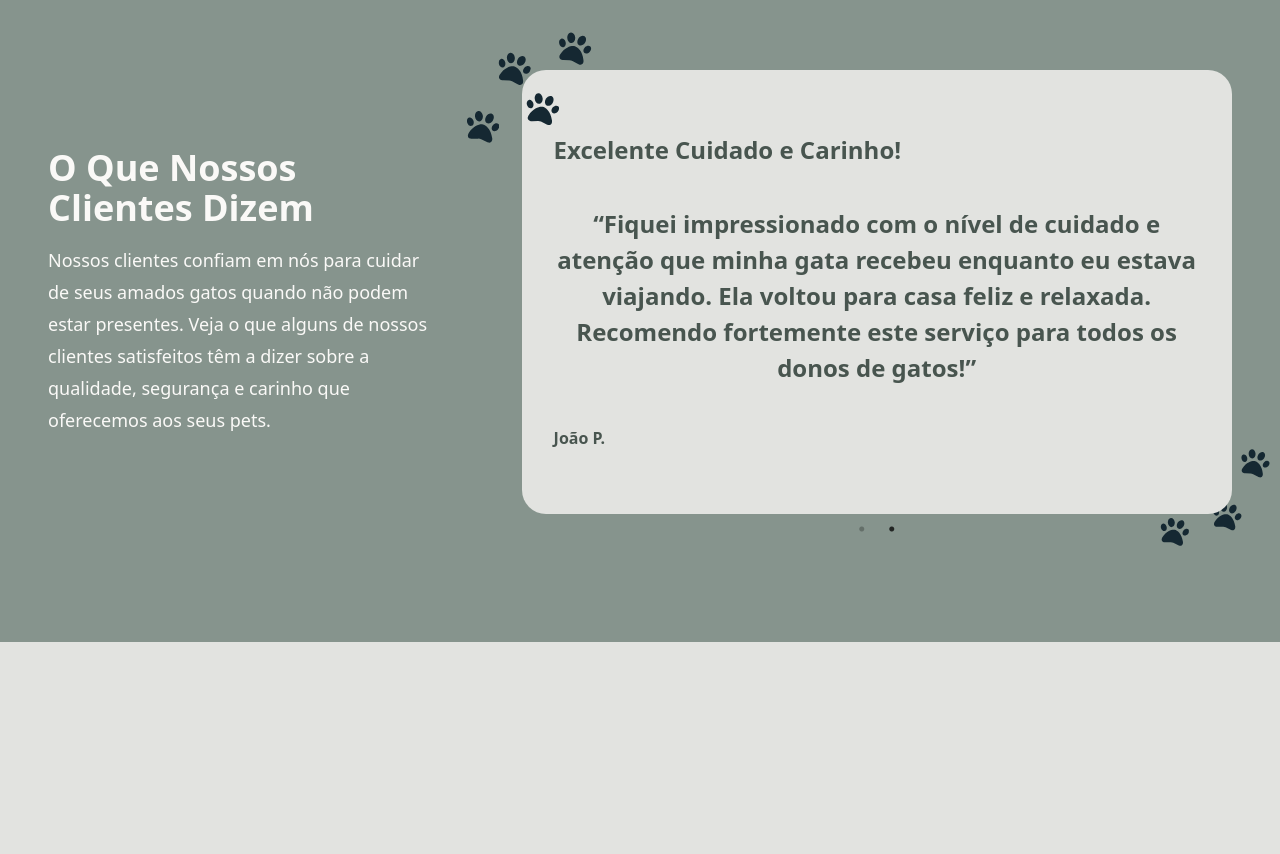
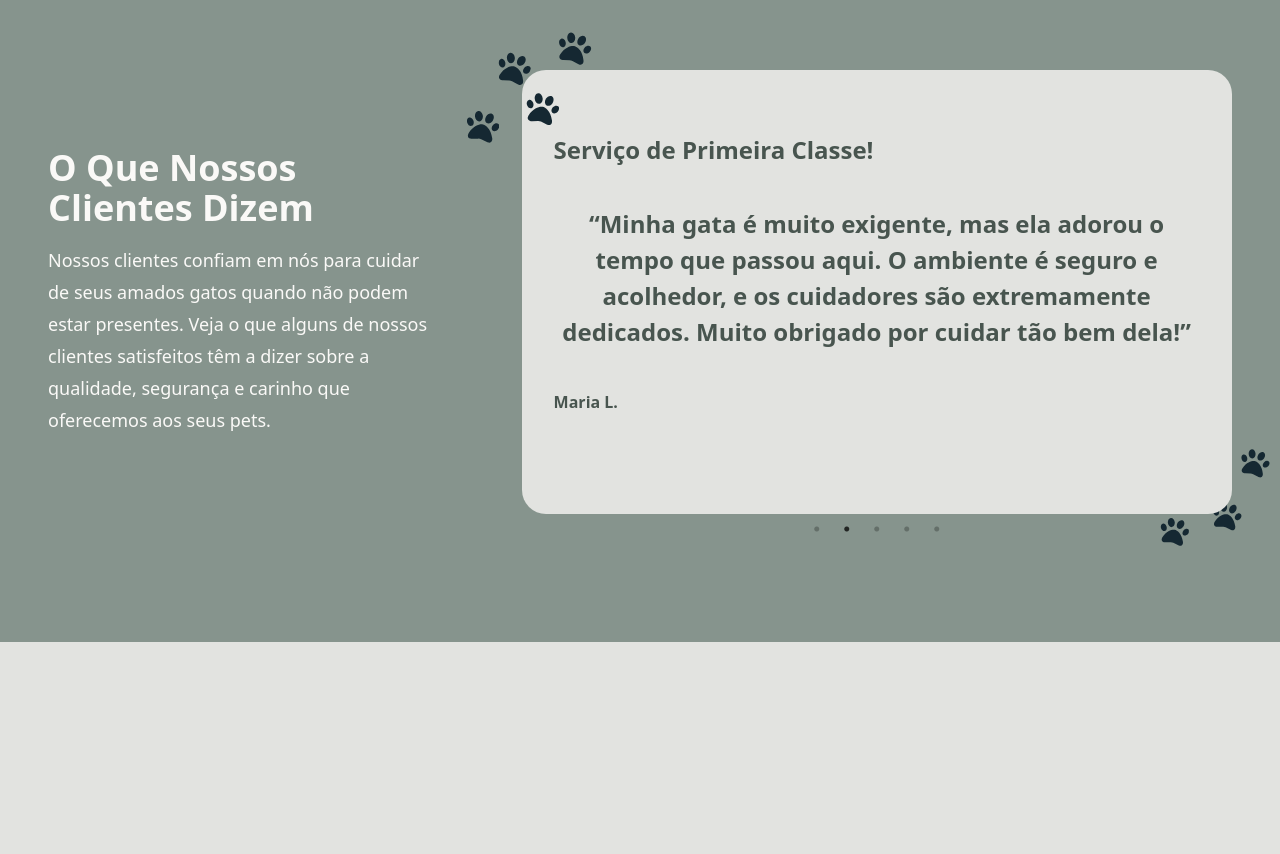
Before and after one commit to steph-cs/pet-care-react, a React (Vite) app: page / in a window 1280 px wide. Shown: the part 2480-3334 px from the top of the page. Built offline with nearby package versions, Linux system fonts and the light colour scheme.

Commit message:
✨ feat: testimonials data

```diff
--- a/src/components/Testimonials.tsx
+++ b/src/components/Testimonials.tsx
@@ -2,7 +2,6 @@ import Testimonial from '../fragments/Testimonial'
 
 import Slider from 'react-slick'
 
-export default function Testimonials() {
 const testimonials = [
   {
     title: 'Excelente Cuidado e Carinho!',
@@ -11,10 +10,24 @@ export default function Testimonials() {
     stars: 0,
   },
   {
-      title: 'Excelente Cuidado e Carinho!',
-      text: 'Fiquei impressionado com o nível de cuidado e atenção que minha gata recebeu enquanto eu estava viajando. Ela voltou para casa feliz e relaxada. Recomendo fortemente este serviço para todos os donos de gatos!',
-      author: 'João P.',
-      stars: 0,
+    title: 'Serviço de Primeira Classe!',
+    text: 'Minha gata é muito exigente, mas ela adorou o tempo que passou aqui. O ambiente é seguro e acolhedor, e os cuidadores são extremamente dedicados. Muito obrigado por cuidar tão bem dela!',
+    author: 'Maria L.',
+  },
+  {
+    title: 'Cuidado Confiável!',
+    text: 'Sempre fico tranquila quando deixo meus gatos com vocês. Sei que estão em boas mãos e recebendo todo o carinho e atenção que precisam. Excelente serviço!',
+    author: 'Ana C.',
+  },
+  {
+    title: 'Amor e Dedicação!',
+    text: 'É evidente que a equipe ama o que faz. Meus gatos receberam cuidados personalizados e muito amor durante minha ausência. Não poderia pedir por um serviço melhor!',
+    author: 'Pedro M.',
+  },
+  {
+    title: 'Ambiente Seguro e Acolhedor!',
+    text: 'Deixar meus gatos com vocês foi a melhor decisão. O ambiente é muito seguro e acolhedor, e os cuidadores são fantásticos. Muito obrigada pelo excelente serviço!',
+    author: 'Carla S.',
   },
 ]
 const settings = {
@@ -28,6 +41,7 @@ export default function Testimonials() {
   arrows: false,
 }
 
+export default function Testimonials() {
   return (
     <div id="feedbacks" className="py-20">
       <div className="  flex flex-col lg:flex-row items-center gap-20 bg-secondary-60 py-32 px-12 overflow-hidden">
```
Lines whose indentation alone changed are shown as unchanged.
